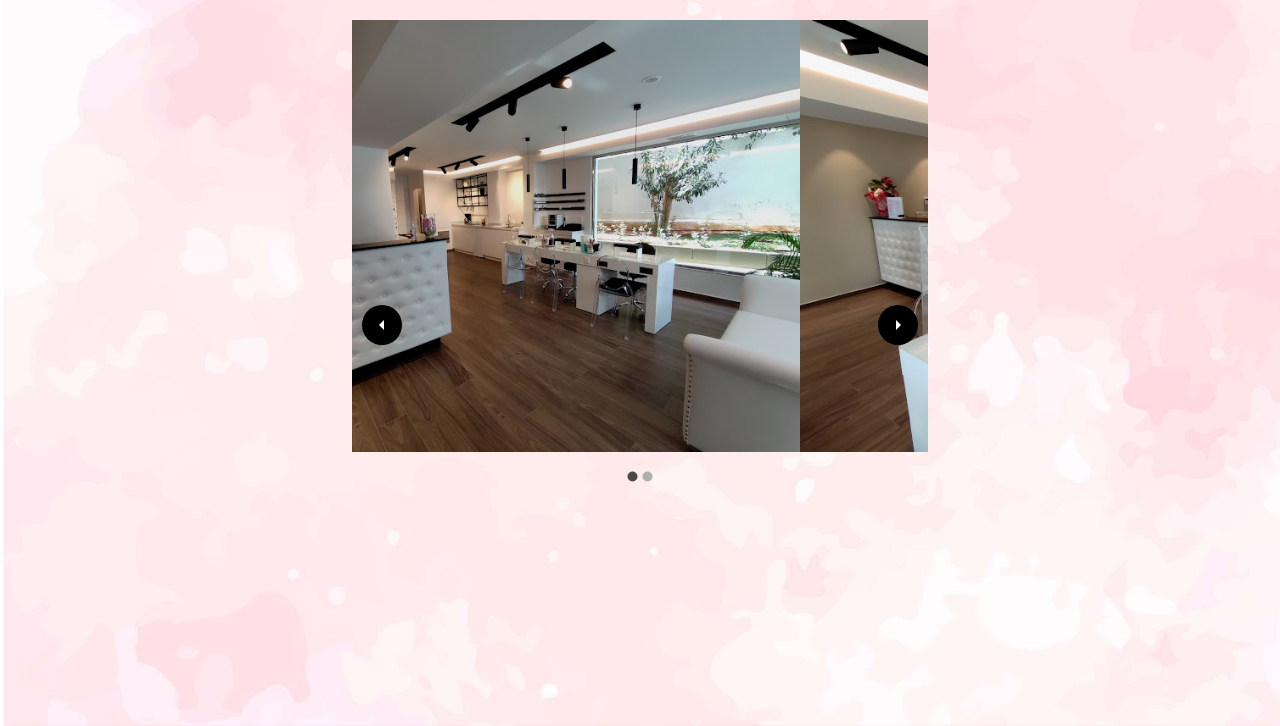
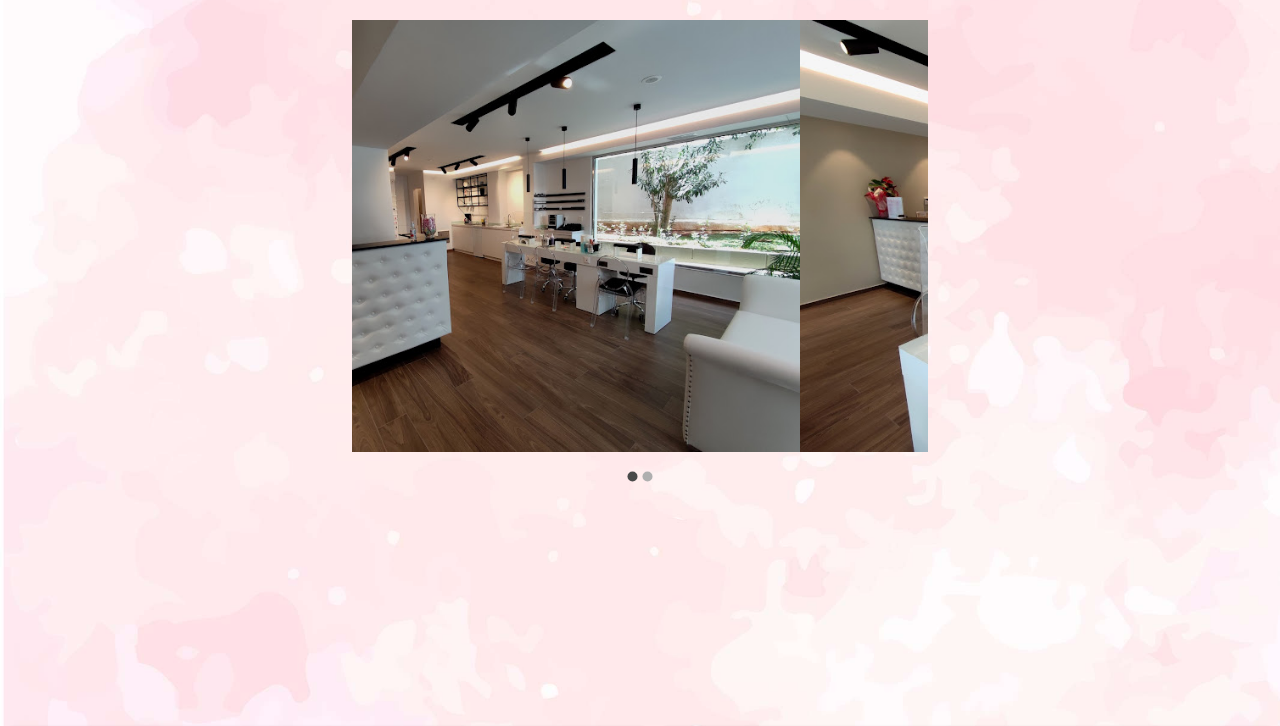
Before and after one commit to AMiliotis/nails, a React (Create React App) app: page / in a window 1280 px wide. Shown: the part 1268-1994 px from the top of the page. Built offline with nearby package versions, Linux system fonts and the light colour scheme.

Commit message:
Fixed carousel

```diff
--- a/src/components/bodyComponents/shoppics.jsx
+++ b/src/components/bodyComponents/shoppics.jsx
@@ -33,17 +33,7 @@ export default function Shoppics() {
           interval="3000"
           animation="slide"
           duration="600"
-          navButtonsAlwaysVisible
-          fullHeightHover={false} // We want the nav buttons wrapper to only be as big as the button element is
-          navButtonsProps={{
-            // Change the colors and radius of the actual buttons. THIS STYLES BOTH BUTTONS
-            style: {
-              backgroundColor: "black",
-              borderRadius: 20,
-            },
-          }}
-          NextIcon={<ArrowRightIcon />}
-          PrevIcon={<ArrowLeftIcon />}
+          navButtonsAlwaysInvisible
         >
           {insideImages.map((item) => (
             <ImageListItem key={item.img} className="img-container">
```
